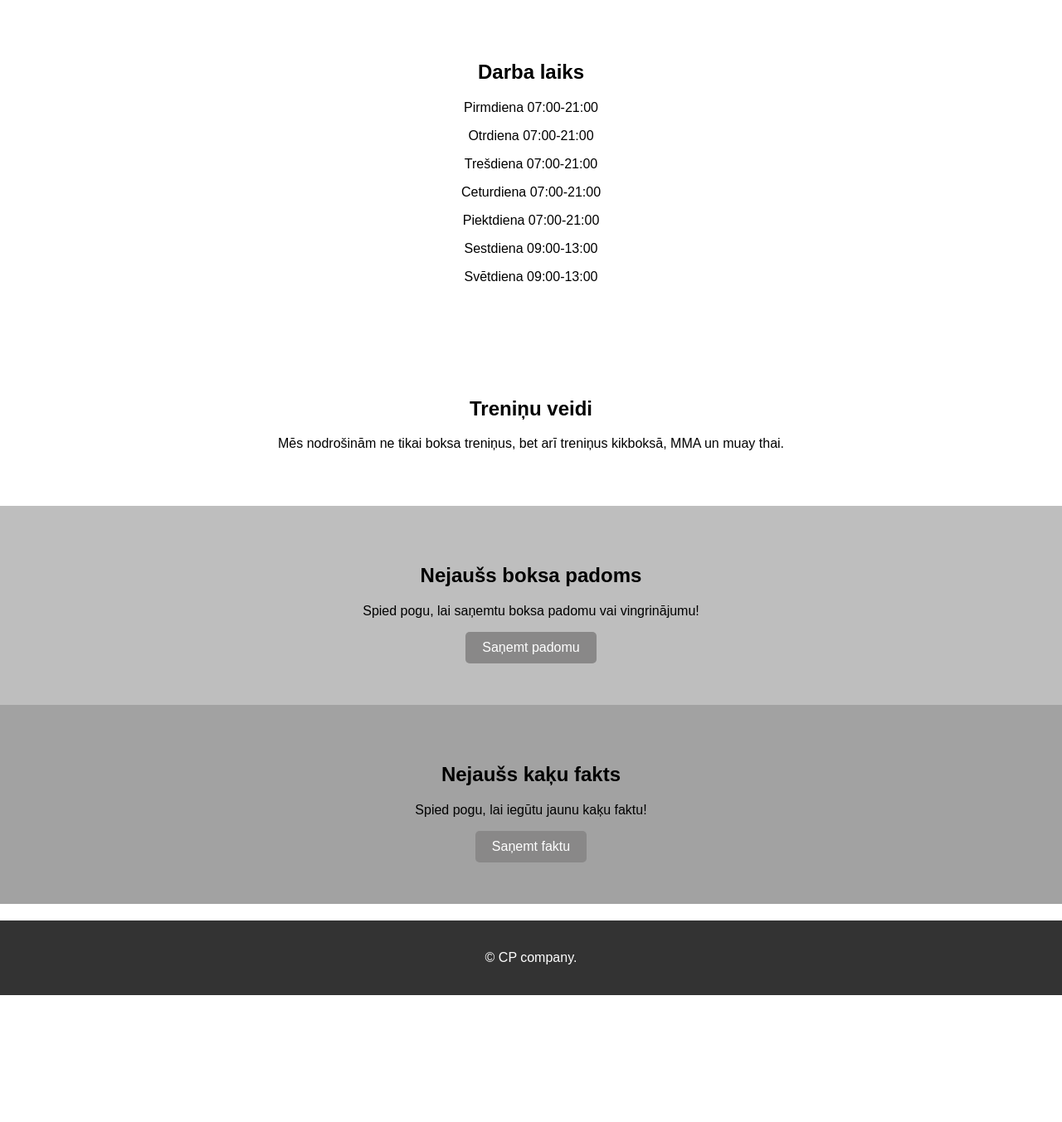
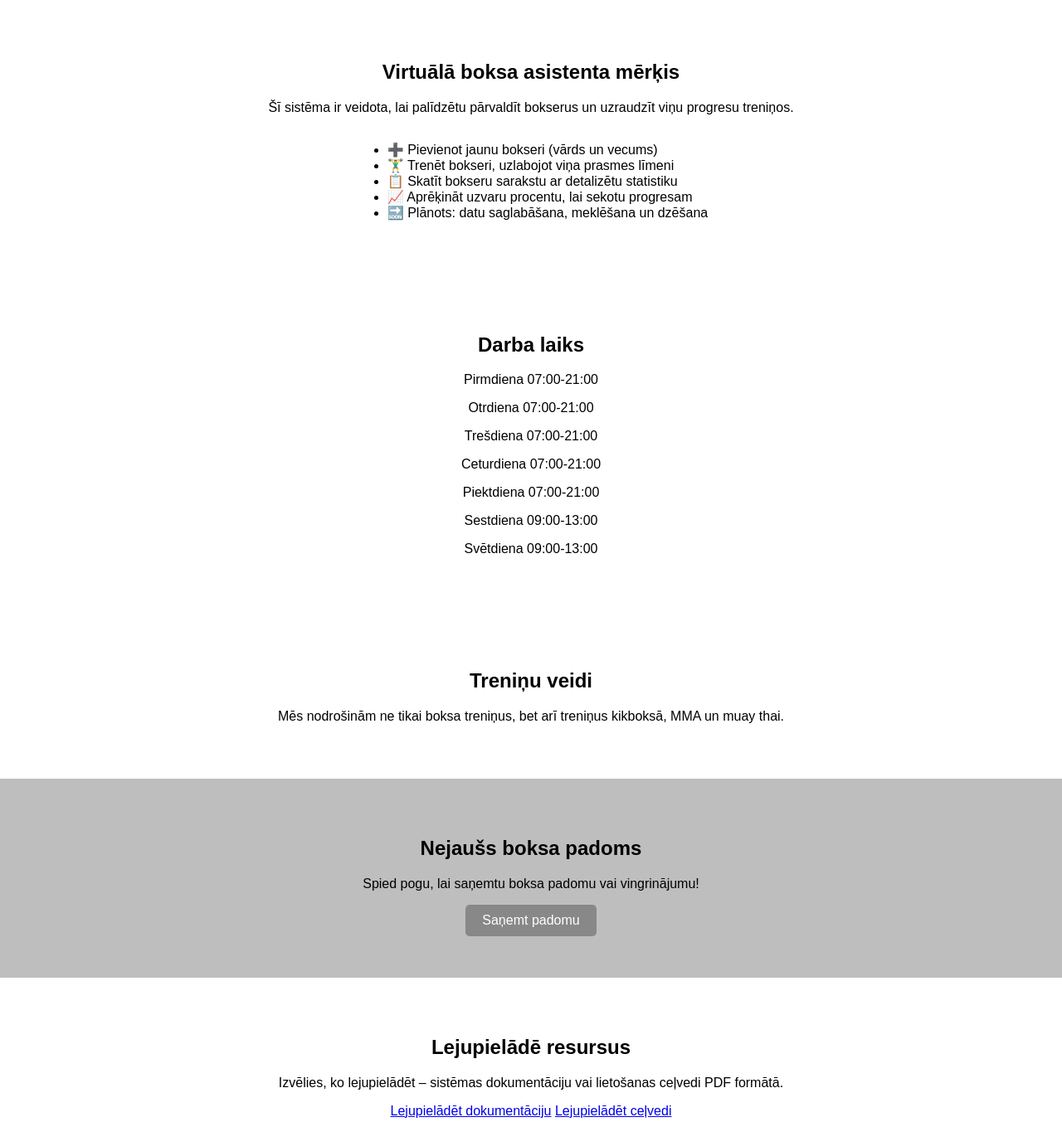
Before and after one commit to 23DP3KCeri/KristersCP_JS, a plain HTML site: page index.html in a window 1280 px wide. Shown: the part 969-2322 px from the top of the page at 83% size. Before the commit the page ends 2169 px from the top, so only its background shows below. Drawn offline with Linux system fonts and the light colour scheme.

Commit message:
Pievienotas lejupielades pogas un programmas noluks

```diff
--- a/index.html
+++ b/index.html
@@ -26,6 +26,19 @@
         <p>Attīsti un uzlabo savu fizisko sagatavotību</p>
     </section>
 
+    <section class="section" id="system-purpose">
+        <h2>Virtuālā boksa asistenta mērķis</h2>
+        <p>Šī sistēma ir veidota, lai palīdzētu pārvaldīt bokserus un uzraudzīt viņu progresu treniņos.</p>
+        <ul style="text-align: left; display: inline-block;">
+            <li>➕ Pievienot jaunu bokseri (vārds un vecums)</li>
+            <li>🏋️‍♂️ Trenēt bokseri, uzlabojot viņa prasmes līmeni</li>
+            <li>📋 Skatīt bokseru sarakstu ar detalizētu statistiku</li>
+            <li>📈 Aprēķināt uzvaru procentu, lai sekotu progresam</li>
+            <li>🔜 Plānots: datu saglabāšana, meklēšana un dzēšana</li>
+        </ul>
+    </section>
+
+
     <section class="section" id="products">
         <h2>Darba laiks</h2>
         <p>Pirmdiena 07:00-21:00</p>
@@ -48,12 +61,14 @@
         <button onclick="showRandomBoxingTip()">Saņemt padomu</button>
     </section>
 
-    <section class="js-section" id="cat-facts">
-        <h2>Nejaušs kaķu fakts</h2>
-        <p id="cat-fact">Spied pogu, lai iegūtu jaunu kaķu faktu!</p>
-        <button onclick="fetchCatFact()">Saņemt faktu</button>
+    <section class="section" id="download-section">
+        <h2>Lejupielādē resursus</h2>
+        <p>Izvēlies, ko lejupielādēt – sistēmas dokumentāciju vai lietošanas ceļvedi PDF formātā.</p>
+        <div class="button-group">
+            <a href="downloads/boxing-assistant.pdf" download class="download-button">Lejupielādēt dokumentāciju</a>
+            <a href="downloads/boxing-user-guide.pdf" download class="download-button secondary">Lejupielādēt ceļvedi</a>
+        </div>
     </section>
-
 
     <footer>
         <p>&copy; CP company.</p>
```
